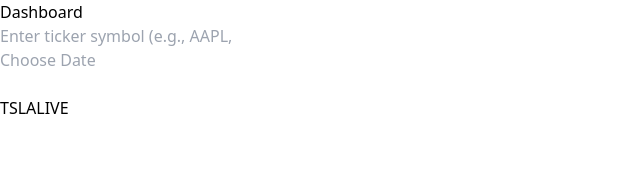
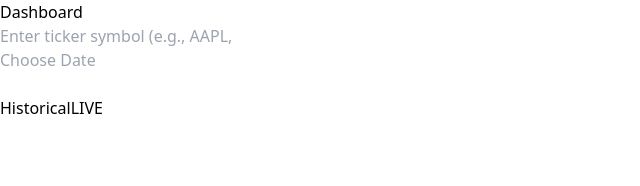
Before and after one commit to ferragammo/crypto_bot-frontend, a React (Vite) app: page / in a window 1280 px wide. Shown: the top 186 px of the page, without its empty margins (0-640 px from the left). Built offline with nearby package versions, Linux system fonts and the light colour scheme; no server answers.

Commit message:
change hist

```diff
--- a/src/pages/HomePage.tsx
+++ b/src/pages/HomePage.tsx
@@ -197,7 +197,7 @@
                            : "text-gray-400 border-gray-300 hover:text-indigo-600 hover:border-indigo-500"
                      } px-3 rounded-l-lg border h-full`}
                   >
-                     TSLA
+                     Historical
                   </button>
                   <button
                      onClick={() => setIsLiveMarket(true)}
```
